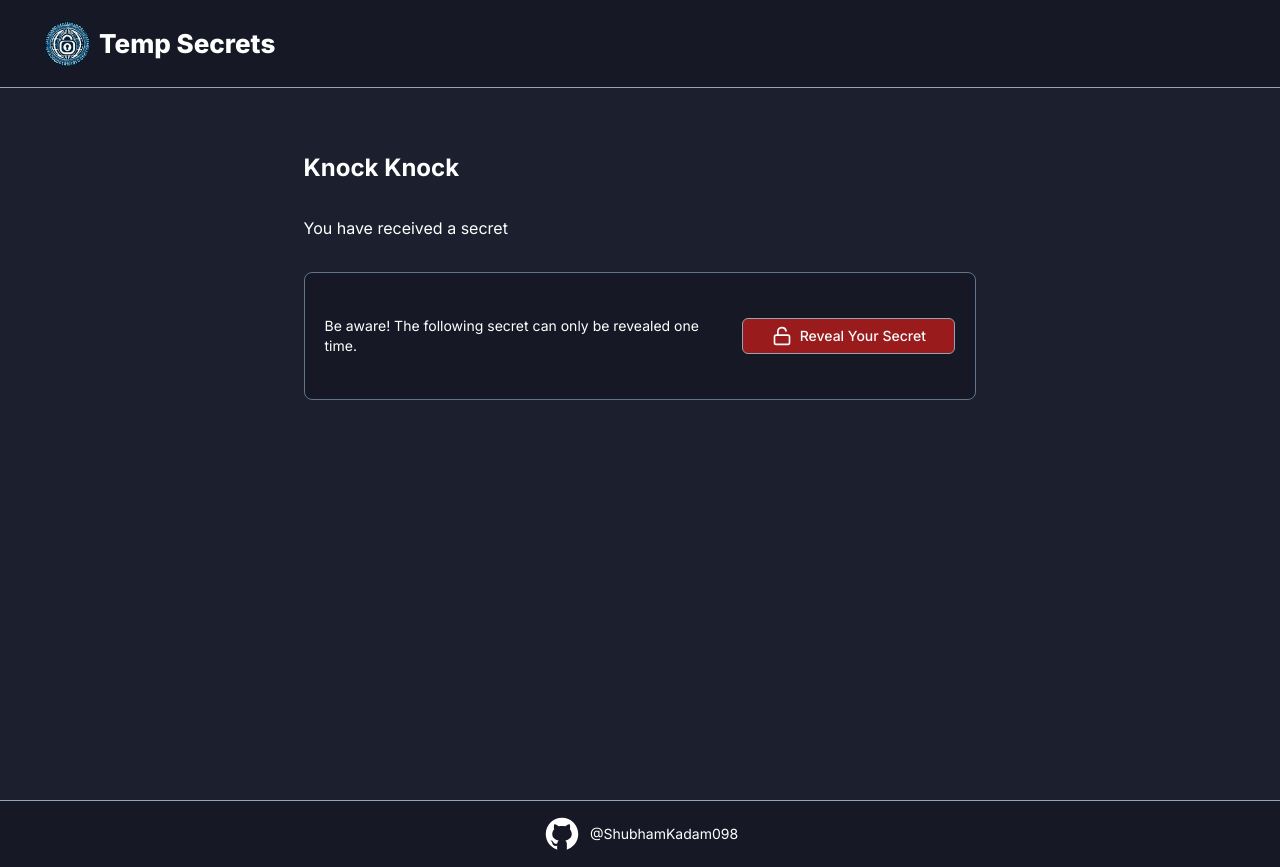
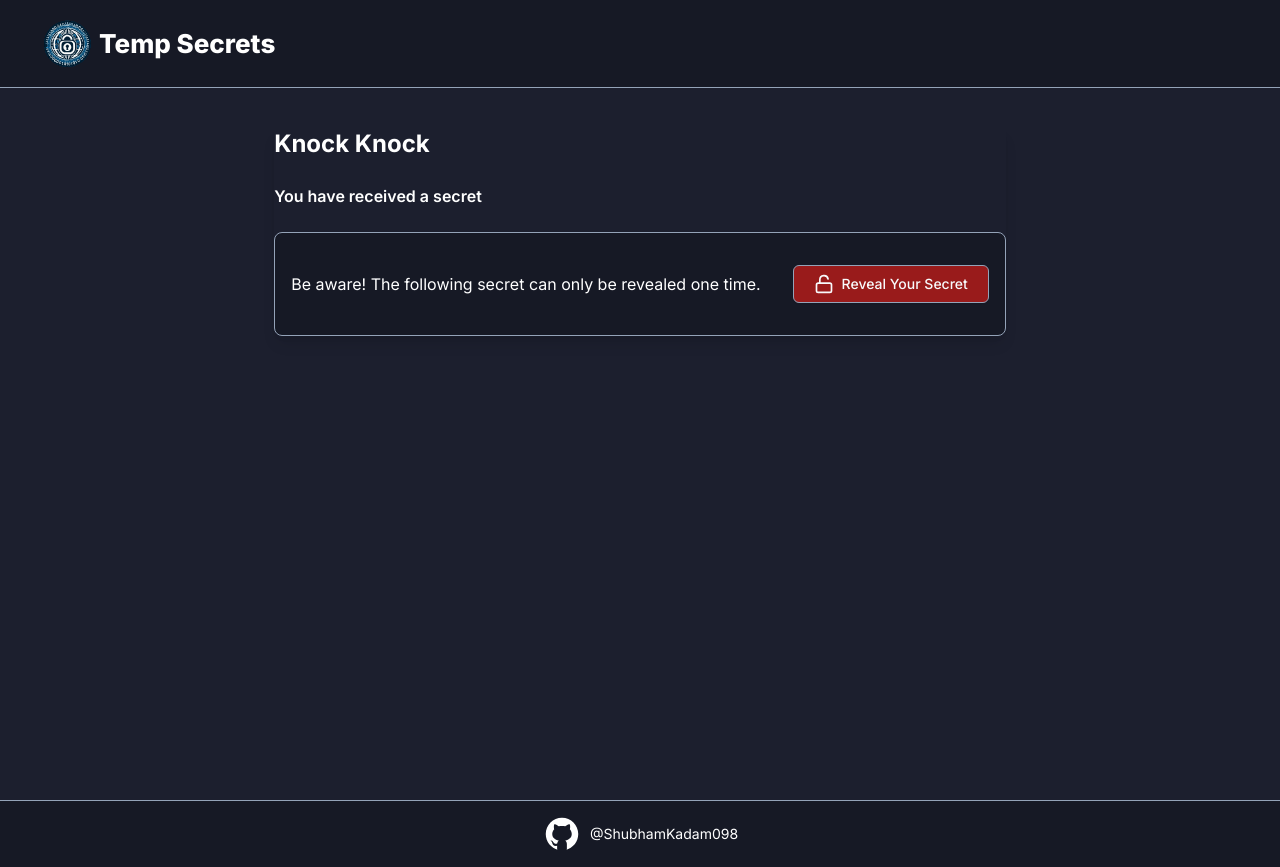
Before and after one commit to ShubhamKadam098/Temp-Secret, a Next.js app: page /secret/1 in a window 1280 px wide. Built offline with nearby package versions, Linux system fonts and the light colour scheme.

Commit message:
refactor: Update styling for home page and ShowMessage component

```diff
--- a/src/app/(root)/(home)/page.tsx
+++ b/src/app/(root)/(home)/page.tsx
@@ -126,7 +126,7 @@ const HomePage = () => {
 
   return (
     <section className="flex max-w-full flex-col gap-10 text-white">
-      <h1 className="text-3xl font-semibold text-center">
+      <h1 className="text-2xl md:text-3xl font-semibold text-center">
         {returnedLink ? "Share Your Secret" : "Create a Secret"}
       </h1>
       {returnedLink ? (
@@ -140,9 +140,9 @@ const HomePage = () => {
           onValueChange={(value: string) => {
             setCurrentTab(value as inputType);
           }}
-          className="max-w-[700px] w-full h-fit min-w-max bg-dark-1 border border-slate-500 rounded-lg mx-auto mt-10 px-6"
+          className="max-w-[700px] w-full h-fit min-w-fit bg-dark-1 border border-slate-500 rounded-lg mx-auto mt-10 md:px-6"
         >
-          <TabsList className="flex gap-7 bg-transparent h-14">
+          <TabsList className="flex gap-7 bg-transparent h-14 p-2">
             <TabsTrigger value="text" disabled={isLoading}>
               Text
             </TabsTrigger>
--- a/src/app/(root)/(home)/secret/[id]/page.tsx
+++ b/src/app/(root)/(home)/secret/[id]/page.tsx
@@ -19,26 +19,29 @@ const SecretsPage = ({ params }: { params: { id: string } }) => {
   } = useFetchMessage(params.id);
 
   return (
-    <section className="flex max-w-full flex-col gap-10 text-white">
-      <div className="flex flex-col gap-8 max-w-[700px] w-full h-fit min-w-max mx-auto mt-10 px-6">
-        <h1 className="text-2xl font-bold">Knock Knock</h1>
-        <h4>You have received a secret</h4>
+    <section className="text-white flex mx-auto justify-center min-h-36 p-4 min-w-fit ">
+      <div className="flex  gap-6 flex-col  rounded-lg  shadow-lg w-full md:min-w-[500px] lg:w-auto">
+        <h1 className="text-xl md:text-2xl font-bold">Knock Knock</h1>
+        <h4 className="font-semibold text-sm md:text-base">
+          You have received a secret
+        </h4>
         {isMessageAvailable ? (
           <>
             {isPasswordRequired ? (
-              <div className="flex flex-col p-5 bg-dark-1 border border-slate-500 rounded-lg min-h-32 gap-6">
-                <h1>Password is required</h1>
+              <div className=" flex flex-wrap items-center gap-8  border border-slate-400 rounded-lg bg-dark-1 px-4 py-8 ">
+                <h1 className="text-sm md:text-base">Password is required</h1>
                 <Input
                   type="password"
                   placeholder="Enter password"
                   disabled={isLoading}
                   value={password}
+                  className="w-[90%] mx-auto"
                   onChange={(e) => setPassword(e.target.value)}
                 />
                 {isLoading ? (
                   <Button
                     disabled
-                    className="border-rose-600 border bg-red-600 text-white"
+                    className="border-rose-600 border bg-red-600 text-white flex items-center justify-center w-[90%] mx-auto"
                   >
                     <Loader2 className="mr-2 h-4 w-4 animate-spin" />
                     Please wait
@@ -46,10 +49,14 @@ const SecretsPage = ({ params }: { params: { id: string } }) => {
                 ) : (
                   <Button
                     disabled={isLoading}
-                    className="flex gap-3 bg-red-700 hover:bg-red-800 focus:outline-none focus:border hover:border focus:border-white  hover:border-white"
+                    className="flex gap-3 bg-red-700 hover:bg-red-800 w-[90%] max-w-full focus:outline-none focus:border hover:border focus:border-white  hover:border-white mx-auto"
                     onClick={fetchMessage}
                   >
-                    <Unlock width={20} height={20} />
+                    <Unlock
+                      width={20}
+                      height={20}
+                      className="hidden md:block"
+                    />
                     Reveal Secret
                   </Button>
                 )}
@@ -59,8 +66,8 @@ const SecretsPage = ({ params }: { params: { id: string } }) => {
                 {message ? (
                   <ShowMessage inputType={inputType} message={message} />
                 ) : (
-                  <div className="flex items-center p-5 bg-dark-1 border border-slate-500 rounded-lg min-h-32 gap-6 focus:ring focus:ring-violet-300">
-                    <p className="text-sm">
+                  <div className="flex flex-wrap items-center gap-8 md:gap4 border border-slate-400 rounded-lg bg-dark-1 px-4 py-8 ">
+                    <p className="text-sm md:text-base">
                       Be aware! The following secret can only be revealed one
                       time.
                     </p>
@@ -68,7 +75,7 @@ const SecretsPage = ({ params }: { params: { id: string } }) => {
                       <Button
                         disabled={isLoading}
                         variant={"destructive"}
-                        className="px-5 bg-red-800 rounded-md border border-slate-400 w-[35%] flex gap-2 hover:border hover:border-white focus:border-2 focus:border-white"
+                        className=" bg-red-800 rounded-md border border-slate-400  flex gap-2 hover:border hover:border-white focus:border-2 focus:border-white px-20"
                       >
                         <Loader2 className="mr-2 h-4 w-4 animate-spin" />
                       </Button>
@@ -76,10 +83,15 @@ const SecretsPage = ({ params }: { params: { id: string } }) => {
                       <Button
                         disabled={isLoading}
                         variant={"destructive"}
-                        className="px-5 bg-red-800 rounded-md border border-slate-400 w-[35%] flex gap-2 hover:border hover:border-white focus:border-2 focus:border-white"
+                        className="px-5 bg-red-800 rounded-md border border-slate-400  flex gap-2 hover:border hover:border-white focus:border-2 focus:border-white
+                        mx-auto break-words whitespace-normal h-fit"
                         onClick={fetchMessage}
                       >
-                        <Unlock width={20} height={20} />
+                        <Unlock
+                          width={20}
+                          height={20}
+                          className="hidden md:block"
+                        />
                         Reveal Your Secret
                       </Button>
                     )}
--- a/src/components/ShowMessage.tsx
+++ b/src/components/ShowMessage.tsx
@@ -34,7 +34,7 @@ const ShowMessage = ({
   };
 
   return (
-    <div className="flex flex-col p-5 bg-dark-1 border border-slate-500 rounded-lg min-h-32 gap-6 min-w-64 lg:min-w-[600px] max-w-[600px]">
+    <div className="flex flex-wrap flex-col gap-8 border border-slate-400 rounded-lg bg-dark-1 px-4 py-8 w-full">
       <h1 className="border-b border-slate-500 pb-2 font-semibold text-base">
         Your Secret
       </h1>
@@ -58,13 +58,13 @@ const ShowMessage = ({
           <>
             <Button
               variant={"secondary"}
-              className="w-[30%] flex items-center gap-2 bg-blue-500 hover:bg-blue-700 text-white"
+              className="mx-auto flex items-center gap-2 bg-blue-500 hover:bg-blue-700 text-white w-fit "
               onClick={() => {
                 navigator.clipboard.writeText(message);
                 toast.success("Copied to clipboard");
               }}
             >
-              <Clipboard width={"15px"} height={"15px"} />
+              <Clipboard width={20} height={20} className="hidden md:block" />
               Copy
             </Button>
           </>
```
